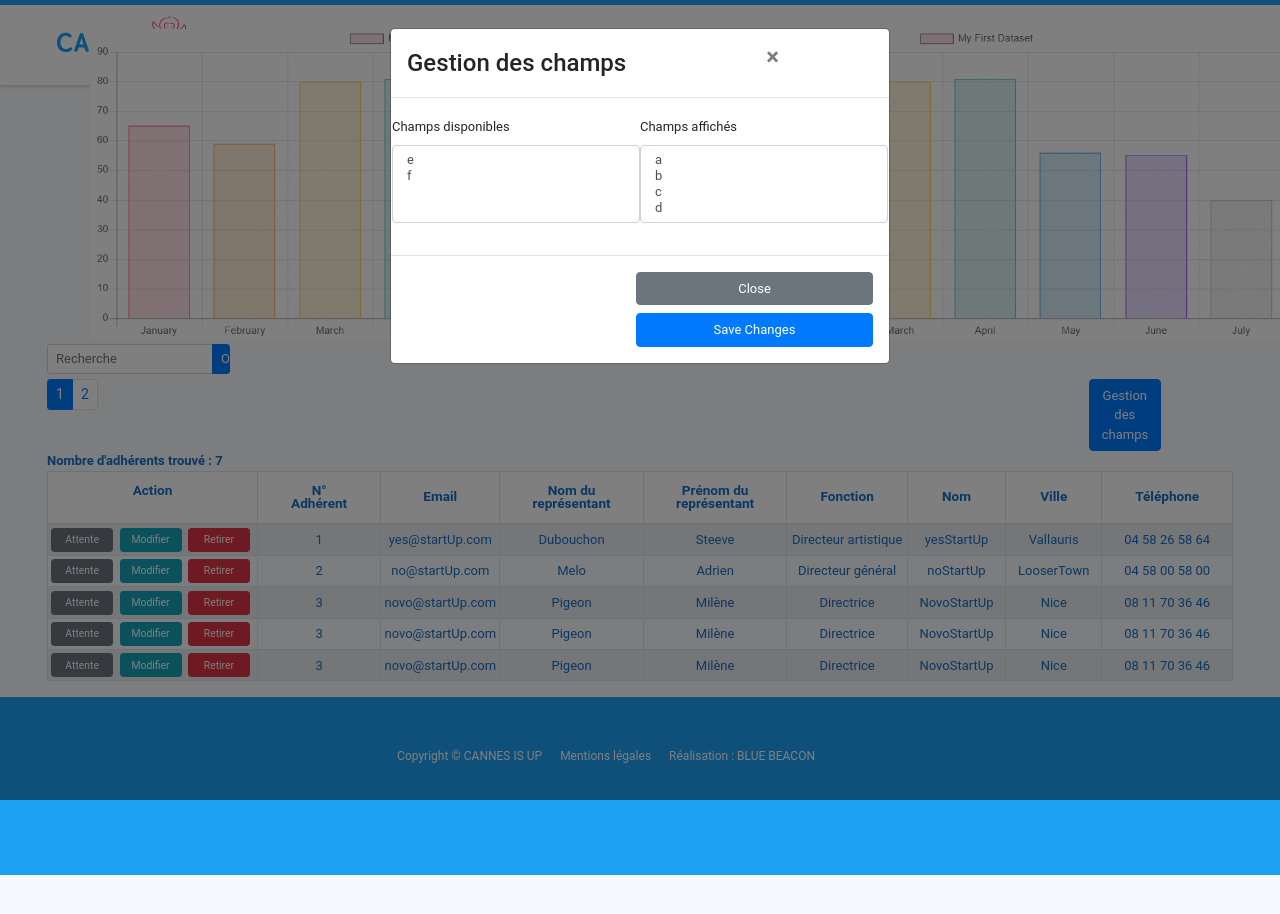
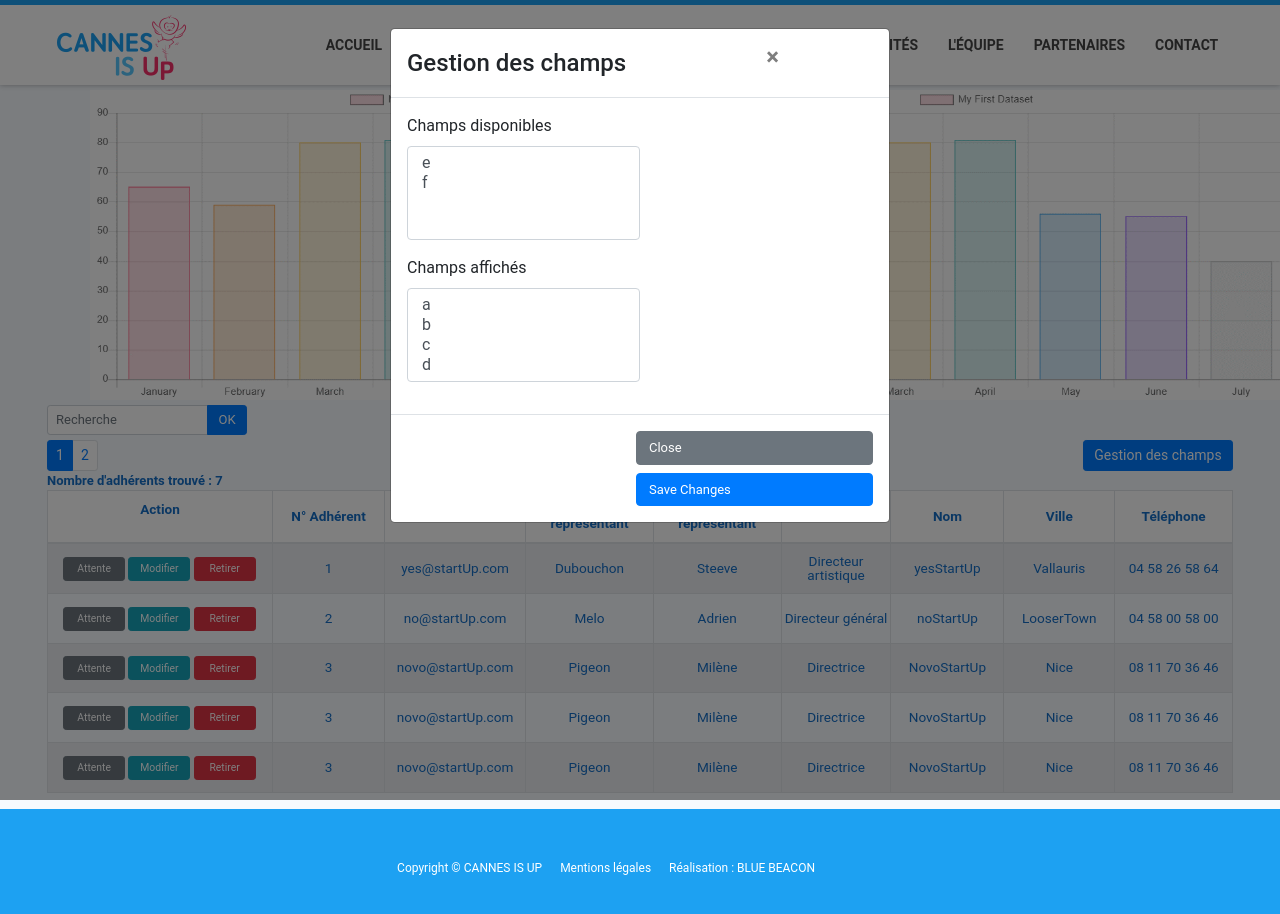
Before and after one commit to Arnaud-Lebreton/cannesisup_front, a React (Create React App) app: page /dashboard in a window 1280 px wide. Both pictures are taken after a click on the button "Gestion des champs". Shown: the top 914 px of the page. Before the commit the page ends 875 px from the top, so only its background shows below. Built offline with nearby package versions, Linux system fonts and the light colour scheme.

Commit message:
Merge fin sprint 1

```diff
--- a/src/App.js
+++ b/src/App.js
@@ -22,7 +22,7 @@ class App extends Component {
               <MembersCard />
             </Route>
             <Route path="/profil">
-              <Profil/>
+              <Profil />
             </Route>
             <Route path="/dashboard">
               <Dashboard />
--- a/src/components/dashboard/Dashboard.js
+++ b/src/components/dashboard/Dashboard.js
@@ -1,13 +1,13 @@
 import React, { Component } from "react";
 //Import module component
+import "bootstrap/dist/css/bootstrap.min.css";
 import MembershipList from "./MembershipList";
 import Graphe from "./Graphe";
 
 class Dashboard extends Component {
   render() {
     return (
-      <div>
-        {"NavBarre + logo + déconnexion"}
+      <div className="dashBoardMargin">
         <Graphe />
         <MembershipList />
       </div>
--- a/src/components/dashboard/MembershipList.js
+++ b/src/components/dashboard/MembershipList.js
@@ -11,7 +11,8 @@ import {
 } from "react-bootstrap";
 //Import components
 import ColumnList from "./ColumnList";
-//Import css
+//Import style
+import "bootstrap/dist/css/bootstrap.min.css";
 import "./dashboardStyle.css";
 //Import des données fictives JSON
 import membershipsJson from "../fictivesdata/membershipData.json";
@@ -156,7 +157,9 @@ class MembershipList extends Component {
     if (this.state.membershipFilterPaginationData) {
       return (
         <tr>
-          <th className="tableheaderText tableAction">Action</th>
+          <th className="dashboardTableHeaderText dashboardTableHeaderCol1">
+            Action
+          </th>
           {this.textHeaderCreate(this.state.membershipFilterPaginationData[0])}
         </tr>
       );
@@ -170,7 +173,7 @@ class MembershipList extends Component {
       return Object.keys(this.state.dashboardColumnListShow[0]).map(
         (element, index) => {
           return (
-            <th className="tableheaderText" key={index}>
+            <th className="dashboardTableHeaderText" key={index}>
               {this.state.dashboardColumnListShow[0][element]}
             </th>
           );
@@ -180,7 +183,7 @@ class MembershipList extends Component {
       return Object.keys(objet).map((element, index) => {
         if (index > 1) {
           return (
-            <th className="tableheaderText " key={index}>
+            <th className=" dashboardTableHeaderText" key={index}>
               {this.state.dashboardColumnListShow[0][element]}
             </th>
           );
@@ -195,7 +198,7 @@ class MembershipList extends Component {
     if (!this.state.membershipFilterPaginationData[0]) {
       let n = Object.keys(this.state.dashboardColumnListShow[0]).length;
       return (
-        <tr className="tableText cellTable">
+        <tr className="">
           <td colSpan={n + 1}>aucun élément n'a été trouvé</td>
         </tr>
       );
@@ -204,7 +207,7 @@ class MembershipList extends Component {
         return this.state.membershipFilterPaginationData.map(
           (element, index) => {
             return (
-              <tr key={index}>
+              <tr key={index} className="">
                 {this.boutonCreate(index, element.id, element.memberActive)}
                 {this.textBodyCreate(element)}
               </tr>
@@ -229,9 +232,9 @@ class MembershipList extends Component {
       disabledStatus = false;
     }
     return (
-      <td className="cellTable" key={index}>
+      <td className="" key={index}>
         <Button
-          className="tableButton"
+          className="dashboardTableButton"
           size="sm"
           variant={colorStatus}
           value={id}
@@ -242,7 +245,7 @@ class MembershipList extends Component {
           {textStatus}
         </Button>
         <Button
-          className="tableButton"
+          className="dashboardTableButton"
           size="sm"
           variant="info"
           value={id}
@@ -252,7 +255,7 @@ class MembershipList extends Component {
           Modifier
         </Button>
         <Button
-          className="tableButton"
+          className="dashboardTableButton"
           size="sm"
           variant="danger"
           value={id}
@@ -271,7 +274,7 @@ class MembershipList extends Component {
     return Object.keys(array).map((element, index) => {
       if (index > 1) {
         return (
-          <td className="tableText cellTable" key={index}>
+          <td className=" dashboardTableRowText" key={index}>
             {array[element]}
           </td>
         );
@@ -297,10 +300,10 @@ class MembershipList extends Component {
   // Data filter
   inputFilterTable = () => {
     return (
-      <InputGroup className="tableInput">
+      <InputGroup className="dashboardFilterSize">
         <FormControl
           size="sm"
-          className="inputText"
+          className="dashboardFilterText"
           placeholder="Recherche"
           aria-label="Recipient's username"
           aria-describedby="basic-addon2"
@@ -310,7 +313,7 @@ class MembershipList extends Component {
         <InputGroup.Append>
           <Button
             size="sm"
-            className="filterText"
+            className="dashboardFilterButtonText"
             variant="primary"
             onClick={this.dashbordDataBuild}
           >
@@ -378,7 +381,7 @@ class MembershipList extends Component {
   // Pagination display
   paginationTable = () => {
     return (
-      <Pagination className="paginationStyle" size="sm">
+      <Pagination className="dashboardPaginationStyle" size="sm">
         {this.paginationNumberItem()}
       </Pagination>
     );
@@ -445,7 +448,12 @@ class MembershipList extends Component {
     const handleShow = () => this.setState({ modalColumnListShow: true });
     return (
       <>
-        <Button variant="primary" className="filterText" onClick={handleShow}>
+        <Button
+          variant="primary"
+          size="sm"
+          className="dashboardModalButtonSize"
+          onClick={handleShow}
+        >
           Gestion des champs
         </Button>
         <Modal
@@ -456,17 +464,17 @@ class MembershipList extends Component {
           <Modal.Header closeButton>
             <Modal.Title>Gestion des champs</Modal.Title>
           </Modal.Header>
-          <Modal.Body>{this.listField()}</Modal.Body>
+          <Modal.Body>{this.modalListField()}</Modal.Body>
           <Modal.Footer>
             <Button
-              className="filterText"
+              className="dashboardFilterText"
               variant="secondary"
               onClick={handleClose}
             >
               Close
             </Button>
             <Button
-              className="filterText"
+              className="dashboardFilterText"
               variant="primary"
               onClick={handleClose}
             >
@@ -480,7 +488,7 @@ class MembershipList extends Component {
   //---------------------------------------------
   // Afficahge de la modale de gestion des colonnes
   // Display of the column management mode
-  dataList = () => {
+  modalDataList = () => {
     //Liste des colonnes
     let remainingList = this.state.dashboardColumnListInit[0];
     let remainingListValues = Object.values(remainingList);
@@ -504,44 +512,46 @@ class MembershipList extends Component {
 
   // Afficahge de la modale de gestion des colonnes
   // Display of the column management mode
-  listField = () => {
+  modalListField = () => {
     return (
-      <div className="row center">
+      <div className="">
         <Form.Group
-          className="listWidth"
+          className="dashboardModalListWidth"
           controlId="exampleForm.ControlSelect2"
         >
-          <Form.Label className="inputText">Champs disponibles</Form.Label>
+          <Form.Label className="dashboardInputText">
+            Champs disponibles
+          </Form.Label>
           <Form.Control
             name="list1"
             as="select"
             multiple
             onDoubleClick={this.addData}
           >
-            {this.listShow(this.state.remainingList)}
+            {this.modalListShow(this.state.remainingList)}
           </Form.Control>
         </Form.Group>
         <Form.Group
-          className="listWidth"
+          className="dashboardModalListWidth"
           controlId="exampleForm.ControlSelect2"
         >
-          <Form.Label className="inputText ">Champs affichés</Form.Label>
+          <Form.Label className=" ">Champs affichés</Form.Label>
           <Form.Control
             name="list2"
             as="select"
             multiple
             onDoubleClick={this.subData}
           >
-            {this.listShow(this.state.currentList)}
+            {this.modalListShow(this.state.currentList)}
           </Form.Control>
         </Form.Group>
       </div>
     );
   };
 
-  listShow = (list) => {
+  modalListShow = (list) => {
     return list.map((element) => {
-      return <option className="inputText">{element}</option>;
+      return <option className="dashboardInputText">{element}</option>;
     });
   };
 
@@ -579,16 +589,16 @@ class MembershipList extends Component {
 
   render() {
     return (
-      <Container className="colSize">
-        <div className="filter">{this.inputFilterTable()}</div>
-        <div className="alignButton">
+      <Container className="dashboardGlobalSize">
+        <div className="dashboardFilter">{this.inputFilterTable()}</div>
+        <div className="dashboardAlignButton">
           <div>{this.paginationTable()}</div>
           <div>{this.modalColumnList()}</div>
         </div>
-        <p className="counterText">
+        <p className="dashboardCounterText">
           Nombre d'adhérents trouvé : {this.state.membershipNumber}
         </p>
-        <Table striped bordered hover responsive>
+        <Table striped bordered hover responsive className="">
           <thead>{this.headerTable()}</thead>
           <tbody>{this.dataTable()}</tbody>
         </Table>
--- a/src/components/dashboard/dashboardStyle.css
+++ b/src/components/dashboard/dashboardStyle.css
@@ -1,84 +1,108 @@
+/* Général */
 body {
   background-color: #f6fafe;
 }
-.tableButton {
+.dashBoardMargin {
+  margin-top: 85px;
+}
+.dashboardGlobalSize {
+  max-width: 95%;
+}
+.dashboardTableMargin {
+  margin-bottom: 0px !important;
+}
+/*Tableau lignes */
+.dashboardTableRowText {
+  font-size: 0.85rem;
+  color: #156ec6;
+  text-align: center;
+  width: fit-content;
+  padding: 0rem !important;
+  vertical-align: middle !important;
+  line-height: 100% !important;
+}
+.dashboardTableRowSize {
+}
+/*Boutons de ligne*/
+.dashboardAlignButton {
+  display: flex;
+  flex-direction: row;
+  justify-content: space-between;
+}
+.dashboardTableButton {
   width: 62px;
   padding: 0.2rem 0.2rem;
-  margin: 0.2rem;
+  margin-left: 0.2rem;
   font-size: 0.65rem;
 }
-.tableText {
-  font-size: small;
-  text-align: center;
-  color: #156ec6;
-}
-.tableheaderText {
+
+/*Tableau header */
+.dashboardTableHeaderText {
   font-size: 0.85rem;
   color: #156ec6;
   text-align: center;
   width: 200px;
-  padding-left: 30px !important;
-  padding-right: 30px !important;
+  padding-left: 10px !important;
+  padding-right: 10px !important;
   background-color: white;
   vertical-align: middle !important;
   line-height: 100% !important;
 }
-.tableInput {
+.dashboardTableHeaderCol1 {
+  min-width: 225px;
+  vertical-align: baseline !important;
+}
+
+/* filtre */
+.dashboardFilterSize {
   width: 200px;
 }
-.inputText {
+.dashboardFilterButtonText {
   font-size: small;
+  text-align: center;
+  width: 40px;
 }
-.paginationStyle {
+.dashboardFilterText {
+  font-size: small;
+  text-align: left;
+}
+.dashboardFilter {
+  margin-bottom: 5px;
+}
+
+/* Pagination */
+.dashboardPaginationStyle {
   margin-bottom: 0px;
 }
-.cellTable {
-  padding: 0px !important;
-  vertical-align: baseline !important;
-}
-.tableAction {
-  min-width: 210px;
-  vertical-align: baseline !important;
-}
-.filterText {
-  font-size: small;
-  text-align: center;
-}
-.colSize {
-  max-width: 95%;
-}
-.dimGraph {
+
+/* Graphe */
+.dashboardGraphDim {
   width: auto;
   height: 40vh;
   padding: 1%;
   display: block;
 }
-.alignGraphe {
+.dashboardGrapheAlign {
   display: flex;
   flex-direction: row;
   justify-content: center;
 }
-.alignButton {
-  display: flex;
-  flex-direction: row;
-  justify-content: space-between;
-}
-.counterText {
+
+/*Texte de comptage des champs affichés*/
+.dashboardCounterText {
   margin: 0;
   font-size: small;
   color: #156ec6;
   font-weight: bold;
 }
-.filter {
-  margin-bottom: 5px;
-}
-.ListRow {
-  display: flex;
-  flex-direction: row;
-}
-.listWidth {
+
+/*Modal des champs */
+.dashboardModalListWidth {
   width: 50%;
 }
-.listMargin {
+.dashboardModalListMargin {
   margin: 1px;
 }
+.dashboardModalButtonSize {
+  width: 150px !important;
+}
--- a/src/components/dashboard/save1.js
+++ b/src/components/dashboard/save1.js
@@ -371,7 +371,7 @@ class MembershipList extends Component {
   // Pagination display
   paginationTable = () => {
     return (
-      <Pagination className="paginationStyle" size="sm">
+      <Pagination className="dashboardPaginationStyle" size="sm">
         {this.paginationNumberItem()}
       </Pagination>
     );
```
Also changed, not shown: src/components/dashboard/Graphe.js (+4 -4 lines).
